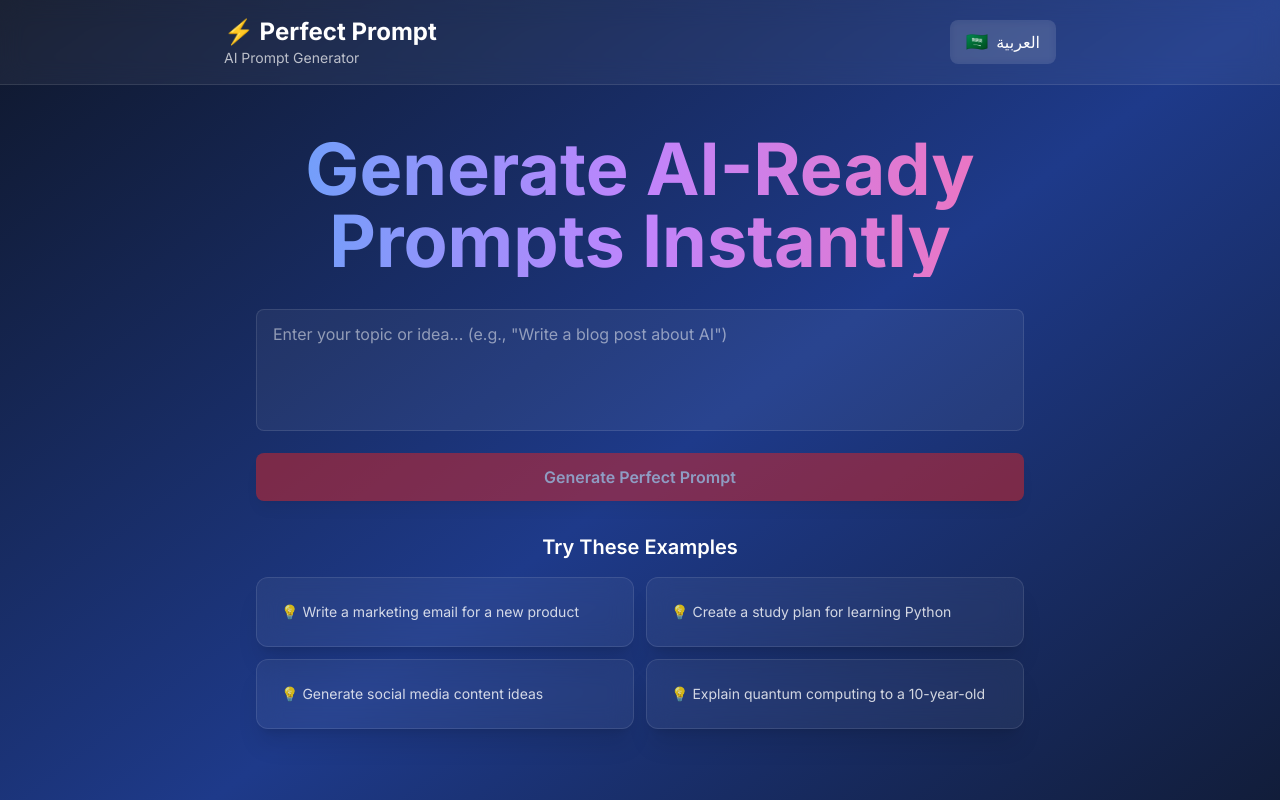
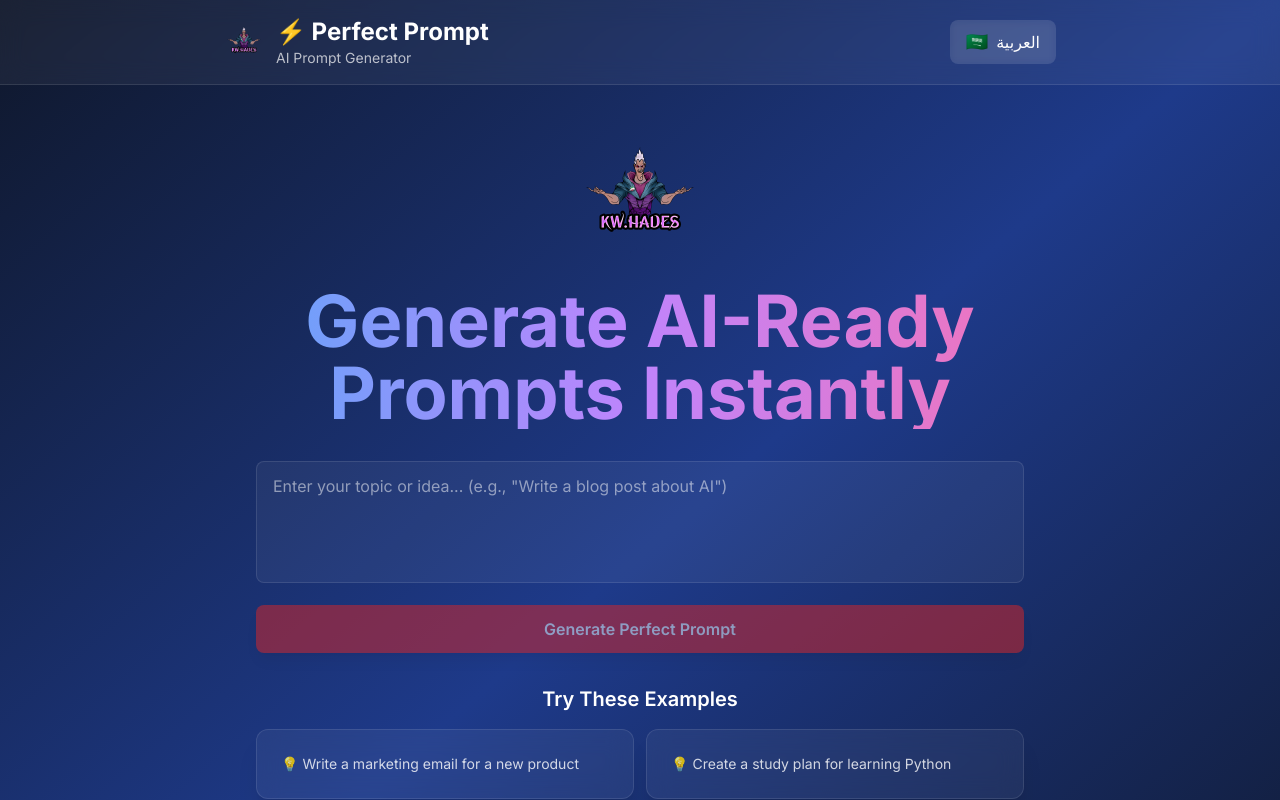
Before and after one commit to Creative-Labs-kw/PerfectPrompt, a Next.js app: page / in a window 1280 px wide. Shown: the top 800 px of the page. Built offline with nearby package versions, Linux system fonts and the light colour scheme; no server answers.

Commit message:
Add logo throughout the app - header, hero section center, favicon, manifest, and meta tags

```diff
--- a/app/layout.tsx
+++ b/app/layout.tsx
@@ -46,18 +46,18 @@ export const metadata: Metadata = {
     description: 'Generate perfect AI prompts instantly in English & Arabic. Kuwait-built free AI prompt generator for GPT, Claude & Gemini.',
     images: [
       {
-        url: `${siteUrl}/og-image.png`,
-        width: 1200,
-        height: 630,
+        url: `${siteUrl}/logo.png`,
+        width: 512,
+        height: 512,
         alt: 'Perfect Prompt - AI Prompt Generator',
       },
     ],
   },
   twitter: {
-    card: 'summary_large_image',
+    card: 'summary',
     title: '⚡ Perfect Prompt | AI Prompt Generator',
     description: 'Generate perfect AI prompts instantly in English & Arabic. Free AI prompt generator for GPT, Claude & Gemini.',
-    images: [`${siteUrl}/og-image.png`],
+    images: [`${siteUrl}/logo.png`],
     creator: '@perfectprompt',
   },
   robots: {
@@ -72,9 +72,9 @@ export const metadata: Metadata = {
     },
   },
   icons: {
-    icon: '/favicon.ico',
-    shortcut: '/favicon.ico',
-    apple: '/apple-touch-icon.png',
+    icon: '/logo.png',
+    shortcut: '/logo.png',
+    apple: '/logo.png',
   },
   manifest: '/manifest.json',
   alternates: {
--- a/app/page.tsx
+++ b/app/page.tsx
@@ -40,9 +40,16 @@ export default function HomePage() {
       <header className="border-b border-white/10 backdrop-blur-md bg-white/5">
         <div className="container-custom py-4">
           <div className="flex items-center justify-between">
-            <div>
-              <h1 className="text-2xl font-bold text-white">{t.header.title}</h1>
-              <p className="text-sm text-white/70">{t.header.subtitle}</p>
+            <div className="flex items-center gap-3">
+              <img
+                src="/logo.png"
+                alt="Perfect Prompt Logo"
+                className="h-10 w-10 object-contain"
+              />
+              <div>
+                <h1 className="text-2xl font-bold text-white">{t.header.title}</h1>
+                <p className="text-sm text-white/70">{t.header.subtitle}</p>
+              </div>
             </div>
             <LangSwitch />
           </div>
@@ -52,7 +59,15 @@ export default function HomePage() {
       {/* Main Content - Google Auto Ads will place ads automatically */}
       <main className="container-custom py-12 space-y-8">
         {/* Hero Section */}
-        <section className="text-center space-y-4">
+        <section className="text-center space-y-6">
+          {/* Logo in the middle */}
+          <div className="flex justify-center mb-6">
+            <img
+              src="/logo.png"
+              alt="Perfect Prompt Logo"
+              className="h-24 w-24 md:h-32 md:w-32 object-contain animate-fade-in"
+            />
+          </div>
           <h1 className="text-5xl md:text-6xl lg:text-7xl font-bold gradient-text">
             {t.hero.h1}
           </h1>
```
Also changed, not shown: imgs/logo.png (added), public/logo.png (added), public/manifest.json.
